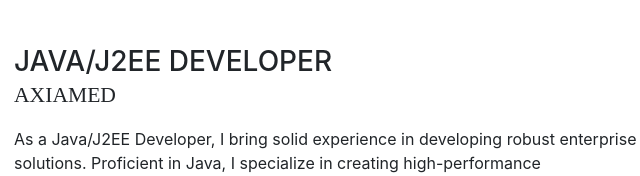
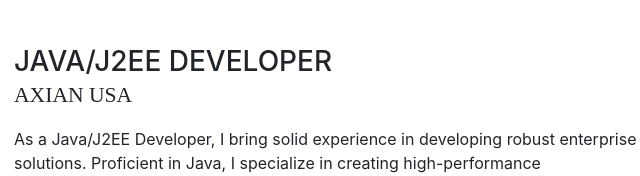
Before and after one commit to NagendraSattu/NagendraSattu.github.io, a website with bundled scripts: page index.html in a window 1280 px wide. Shown: the part 1815-1991 px from the top of the page, 306-946 px from the left. Built offline with nearby package versions, Linux system fonts and the light colour scheme; a web font is replaced by a local one.

Commit message:
Update index.html

```diff
--- a/index.html
+++ b/index.html
@@ -161,7 +161,7 @@
           <div class="resume-item d-flex flex-column flex-md-row">
             <div class="resume-content mr-auto">
               <h3 class="mb-0">Java/J2EE Developer</h3>
-              <div class="subheading mb-3">AxiaMed</div>
+              <div class="subheading mb-3">Axian USA</div>
               <p>As a Java/J2EE Developer, I bring solid experience in developing robust enterprise solutions. Proficient in Java,
                 I specialize in creating high-performance applications. From design to deployment, I am dedicated to delivering efficient and effective solutions.
                 Collaborative and committed to industry standards,
```
